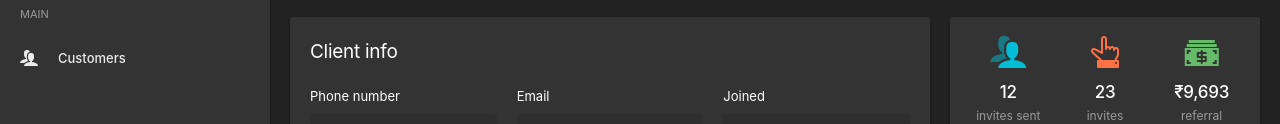
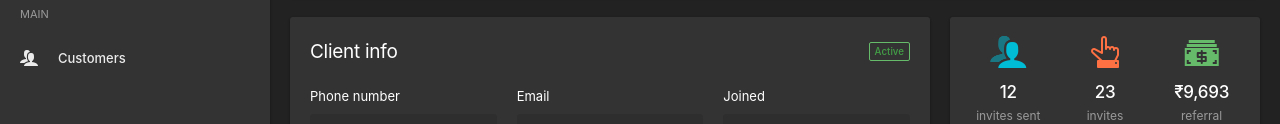
Before and after one commit to sebafurego/Nucash-LK, a plain HTML site: page Customer.html in a window 1280 px wide. Shown: the part 148-272 px from the top of the page. Drawn offline with Linux system fonts and the light colour scheme; a web font is replaced by a local one.

Commit message:
Update Customer.html

```diff
--- a/Customer.html
+++ b/Customer.html
@@ -111,6 +111,7 @@
 							<div class="card-header header-elements-inline">
 								<h4 class="card-title">Client info</h4>
 								<div class="header-elements">
+									<span class="badge badge-flat border-success text-success-600">Active</span>
 								</div>
 							</div>
 							<div class="card-body">
```
